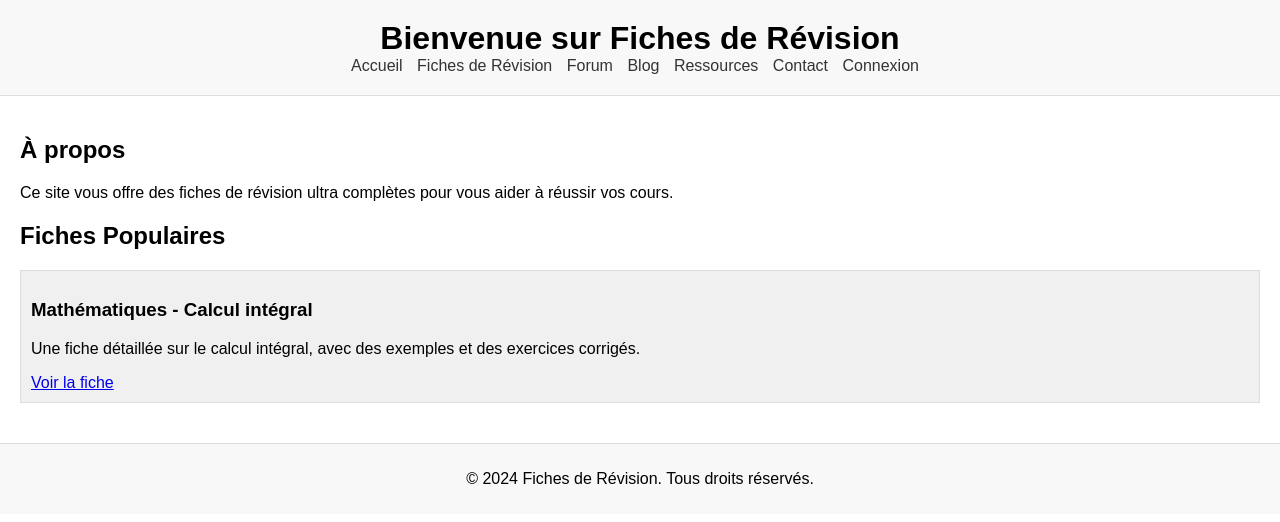
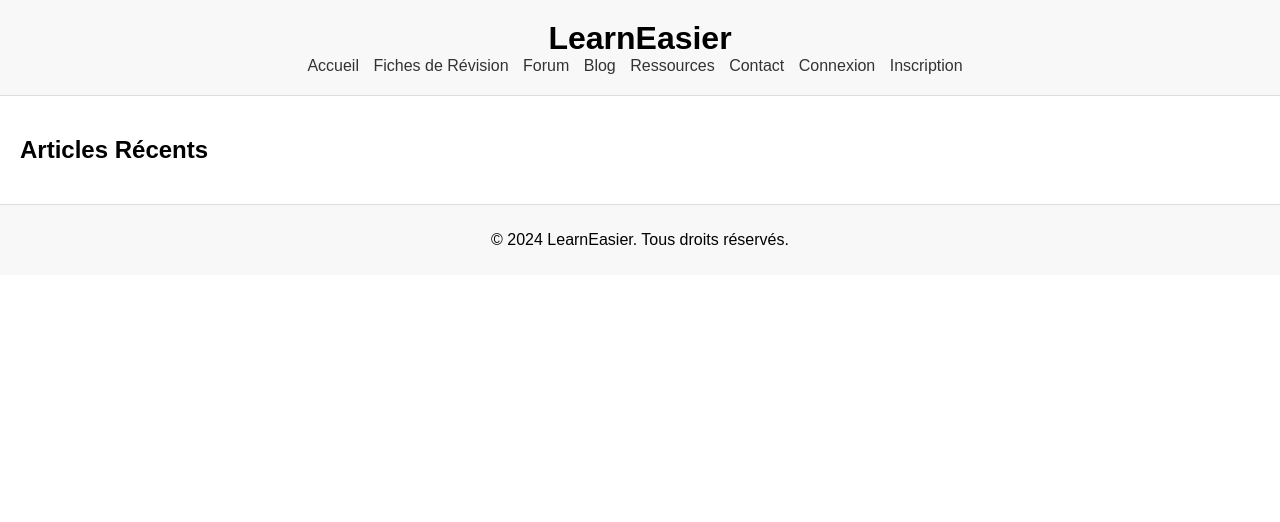
Before and after one commit to ChamPoingYT/tyj, a plain HTML site: page index.html in a window 1280 px wide. Drawn offline with Linux system fonts and the light colour scheme.

Commit message:
Update index.html

```diff
--- a/index.html
+++ b/index.html
@@ -3,12 +3,12 @@
 <head>
     <meta charset="UTF-8">
     <meta name="viewport" content="width=device-width, initial-scale=1.0">
-    <title>Fiches de Révision - Accueil</title>
+    <title>Accueil</title>
     <link rel="stylesheet" href="styles.css">
 </head>
 <body>
     <header>
-        <h1>Bienvenue sur Fiches de Révision</h1>
+        <h1>LearnEasier</h1>
         <nav>
             <ul>
                 <li><a href="index.html">Accueil</a></li>
@@ -18,26 +18,19 @@
                 <li><a href="resources.html">Ressources</a></li>
                 <li><a href="contact.html">Contact</a></li>
                 <li><a href="login.html">Connexion</a></li>
+                <li><a href="signup.html">Inscription</a></li>
             </ul>
         </nav>
     </header>
     <main>
         <section>
-            <h2>À propos</h2>
-            <p>Ce site vous offre des fiches de révision ultra complètes pour vous aider à réussir vos cours.</p>
-        </section>
-        <section>
-            <h2>Fiches Populaires</h2>
-            <!-- Exemple de fiche -->
-            <article>
-                <h3>Mathématiques - Calcul intégral</h3>
-                <p>Une fiche détaillée sur le calcul intégral, avec des exemples et des exercices corrigés.</p>
-                <a href="fiche-detail.html">Voir la fiche</a>
-            </article>
+            <h2>Articles Récents</h2>
+            <div id="articles"></div>
         </section>
     </main>
     <footer>
-        <p>&copy; 2024 Fiches de Révision. Tous droits réservés.</p>
+        <p>&copy; 2024 LearnEasier. Tous droits réservés.</p>
     </footer>
+    <script src="script.js"></script>
 </body>
 </html>
```
